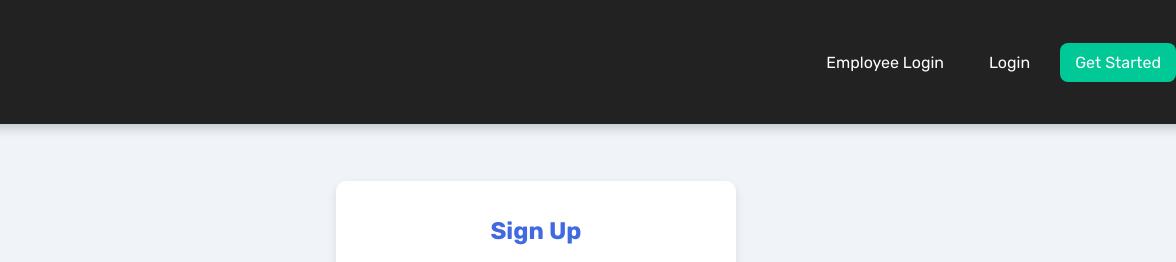
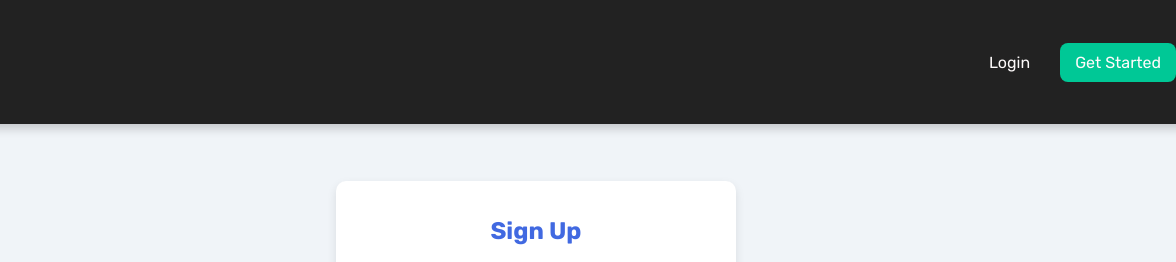
Before and after one commit to xenospheretechnology/sfhs-web-dev, a plain HTML site: page signUp.html in a window 1280 px wide. Shown: the top 262 px of the page, 104-1280 px from the left. Drawn offline with Linux system fonts and the light colour scheme.

Commit message:
Update signUp.html

```diff
--- a/signUp.html
+++ b/signUp.html
@@ -16,7 +16,6 @@
         </a>
         </div>
         <div class="navbar-right">
-          <a href="#employee-login">Employee Login</a>
           <a href="signIn.html">Login</a>
           <a href="signUp.html" class="cta-button">Get Started</a>
         </div>
```
